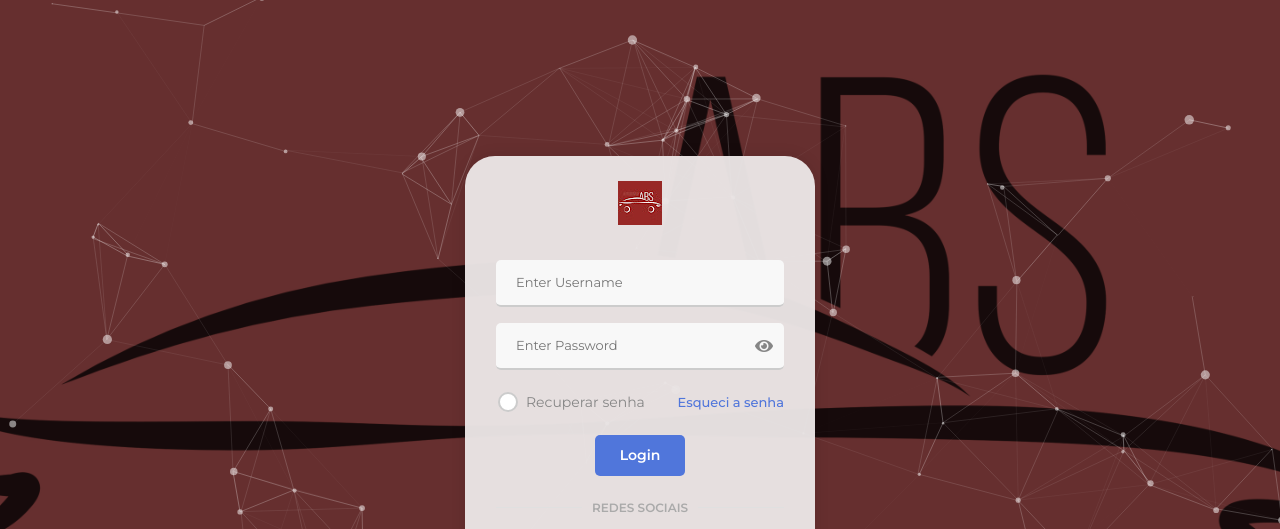
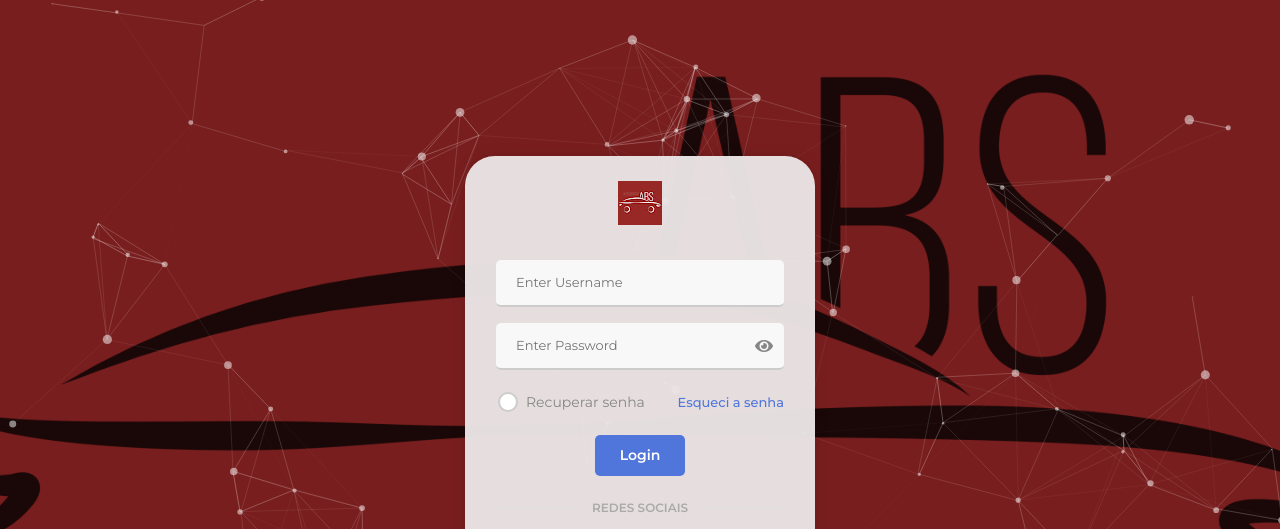
Before and after one commit to Luciana-Pessoa/loginabs, a plain HTML site: page index.html in a window 1280 px wide. Shown: the top 529 px of the page. Drawn offline with Linux system fonts and the light colour scheme.

Commit message:
backgroud

```diff
--- a/css/login.css
+++ b/css/login.css
@@ -67,7 +67,7 @@ h1, h2, h3, h4, h5, h6 {
   background-repeat: no-repeat;
   background-position: center;
   background-blend-mode: overlay;
-  background-color: rgba(41, 10, 10, 0.877);
+  background-color: rgba(61, 15, 15, 0.993);
 }
 .page-section .particles-bg .particles-js-canvas-el {
   position: absolute;
```
